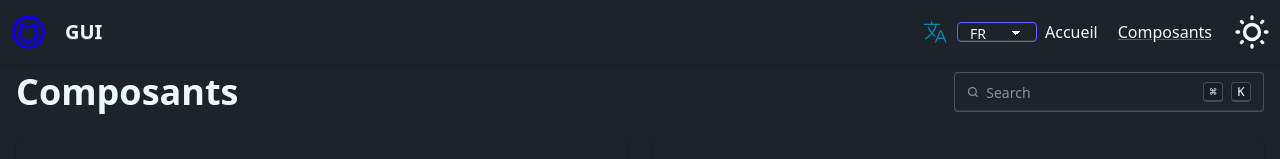
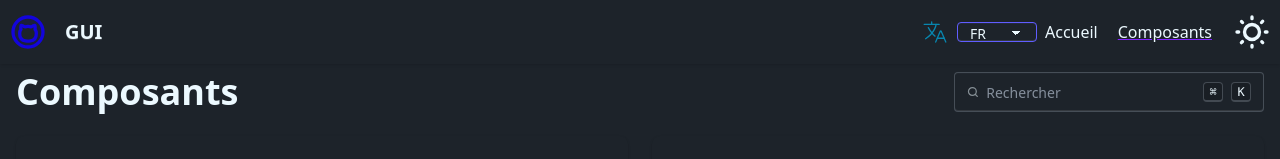
Before and after one commit to branGitfox/GUI, a React (Vite) app: page /components in a window 1280 px wide. Shown: the top 159 px of the page. Built offline with nearby package versions, Linux system fonts and the light colour scheme.

Commit message:
ref: make input placeholder multilingue

```diff
--- a/src/components/ComponentsList.tsx
+++ b/src/components/ComponentsList.tsx
@@ -225,7 +225,7 @@ const MyComponent = () => {
                 <div className='flex justify-center md:justify-end'>
                     <label className="input input-bordered flex items-center gap-2 w-full md:w-auto">
                         <svg className="h-4 w-4 opacity-50" xmlns="http://www.w3.org/2000/svg" viewBox="0 0 24 24"><g strokeLinejoin="round" strokeLinecap="round" strokeWidth="2.5" fill="none" stroke="currentColor"><circle cx="11" cy="11" r="8"></circle><path d="m21 21-4.3-4.3"></path></g></svg>
-                        <input type="search" className="grow" placeholder="Search" />
+                        <input type="search" className="grow" placeholder={t("search")} />
                         <kbd className="kbd kbd-sm hidden md:inline-flex">⌘</kbd>
                         <kbd className="kbd kbd-sm hidden md:inline-flex">K</kbd>
                     </label>
```
